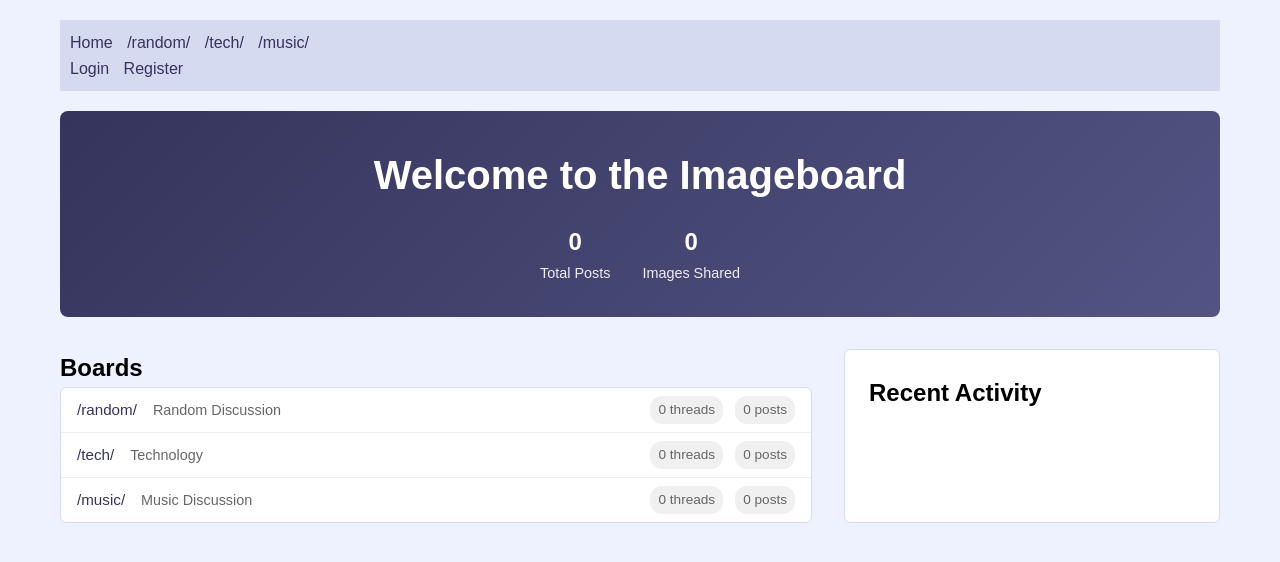
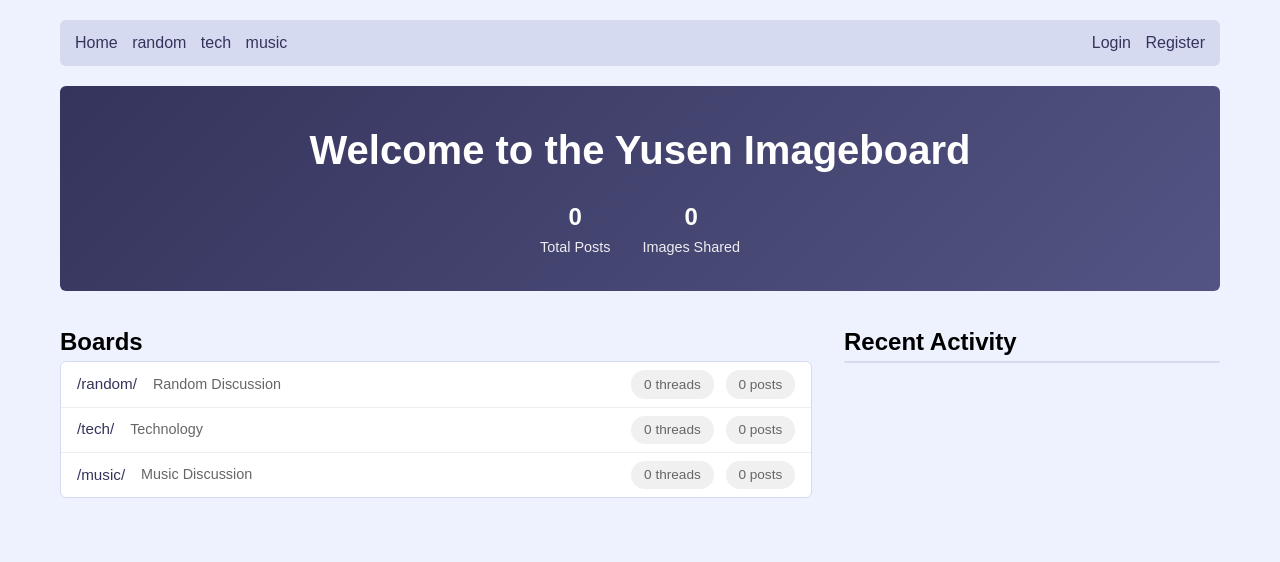
Before and after one commit to KargJonas/yusen, a Flask app: page / in a window 1280 px wide. Shown: the top 562 px of the page. Run offline with Flask 3, Linux system fonts and the light colour scheme; data comes from the database, SQL or seed files in the repository; data that the repository does not hold is empty.

Commit message:
Minor UI improvements relating to the navbar, activity card and radii

```diff
--- a/app/static/css/style.css
+++ b/app/static/css/style.css
@@ -19,14 +19,37 @@ body {
 /* Navigation */
 nav {
     background: #d6daf0;
-    padding: 10px;
+    padding: 10px 5px 10px 15px;
     margin-bottom: 20px;
+    display: table;  /* prevents nav from collapsing to 0 height */
+    width: 100%;
+    border-radius: 6px;
 }
 
 nav a {
     margin-right: 10px;
     color: #34345c;
     text-decoration: none;
+
+    /* background-color: rgba(0, 0, 0, .06); */
+    /* padding: 5px 10px; */
+}
+
+/* .home-link {
+    border-right: 2px solid #34345c;
+    padding-right: 14px;
+}
+
+.board-link {
+
+} */
+
+.nav-left {
+    float: left;
+}
+
+.nav-right {
+    float: right;
 }
 
 /* Forms */
@@ -87,7 +110,7 @@ img {
     background: linear-gradient(135deg, #34345c, #545484);
     color: white;
     padding: 2rem;
-    border-radius: 8px;
+    border-radius: 6px;
     margin-bottom: 2rem;
     text-align: center;
 }
@@ -176,8 +199,8 @@ img {
 
 .stat-pill {
     background: #f0f0f0;
-    padding: 0.2rem 0.5rem;
-    border-radius: 12px;
+    padding: 0.2rem 0.8rem;
+    border-radius: 14px;
     color: #666;
 }
 
@@ -192,11 +215,11 @@ img {
     margin-top: 0.5rem;
 }
 
-.recent-activity {
+.recent-threads {
     background: white;
     border: 1px solid #d6daf0;
     border-radius: 6px;
-    padding: 1.5rem;
+    /* padding: 1.5rem; */
 }
 
 .recent-thread-card {
--- a/app/templates/base.html
+++ b/app/templates/base.html
@@ -3,15 +3,15 @@
 <head>
     <meta charset="UTF-8">
     <meta name="viewport" content="width=device-width, initial-scale=1.0">
-    <title>{% block title %}Imageboard{% endblock %}</title>
+    <title>{% block title %}Yusen{% endblock %}</title>
     <link rel="stylesheet" href="{{ url_for('static', filename='css/style.css') }}">
 </head>
 <body>
     <nav>
         <div class="nav-left">
-            <a href="{{ url_for('main.index') }}">Home</a>
+            <a class="home-link" href="{{ url_for('main.index') }}">Home</a>
             {% for board in boards %}
-                <a href="{{ url_for('main.board', board_name=board.name) }}">/{{ board.name }}/</a>
+                <a class="board-link" href="{{ url_for('main.board', board_name=board.name) }}">{{ board.name }}</a>
             {% endfor %}
         </div>
         <div class="nav-right">
--- a/app/templates/index.html
+++ b/app/templates/index.html
@@ -1,10 +1,10 @@
 {% extends "base.html" %}
 
-{% block title %}Imageboard - Home{% endblock %}
+{% block title %}Yusen - Home{% endblock %}
 
 {% block content %}
     <div class="welcome-banner">
-        <h1>Welcome to the Imageboard</h1>
+        <h1>Welcome to the Yusen Imageboard</h1>
         <div class="site-stats">
             <div class="stat-box">
                 <span class="stat-number">{{ total_stats.total_posts }}</span>
```
